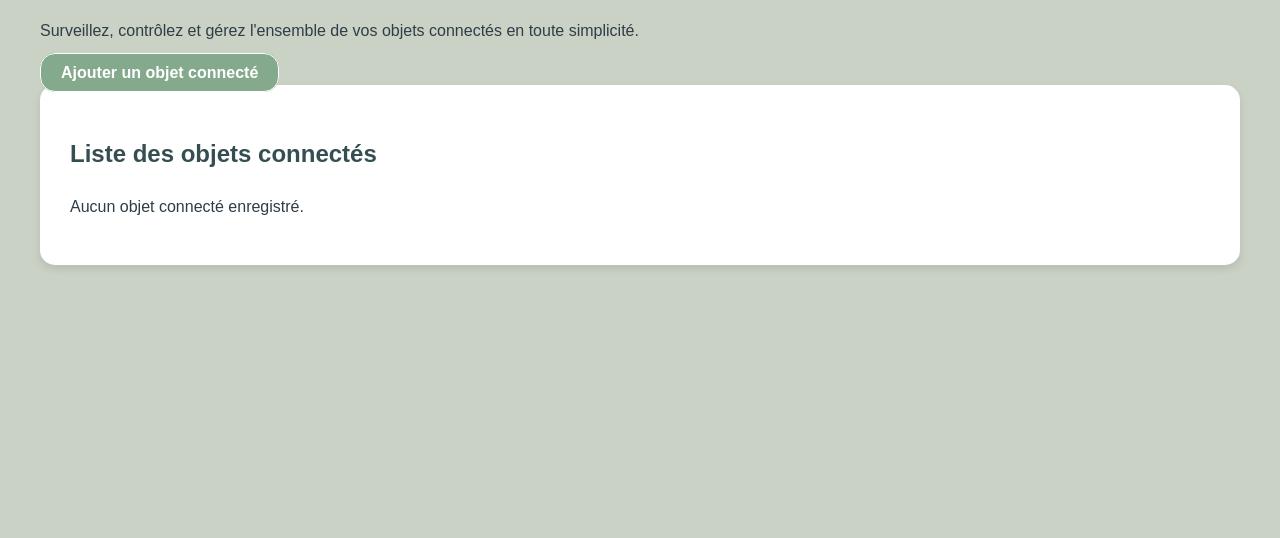
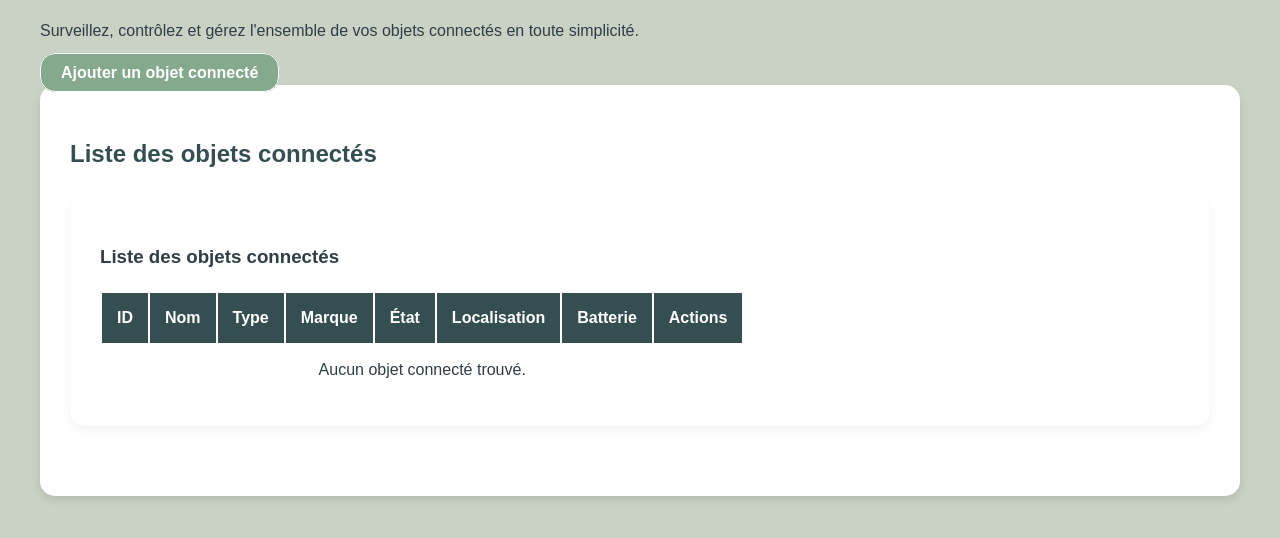
Before and after one commit to Myri23/Valmont, a Symfony app: template templates/gestion/index.html.twig in a window 1280 px wide. Shown: the part 162-700 px from the top of the page. Run offline with Twig, Linux system fonts and the light colour scheme; the template is opened without the code that fills it, so the values that code supplies are empty; style sheets or scripts are compiled from the project's sources; some libraries are stand-ins or nearby versions.

Commit message:
admin gestion objets + images ajoutées

```diff
--- a/templates/base.html.twig
+++ b/templates/base.html.twig
@@ -6,6 +6,7 @@
         <title>{% block title %}Valmont - Accueil{% endblock %}</title>
         <link rel="stylesheet" href="{{ asset('styles/index.css') }}">
         <link rel="stylesheet" href="{{ path('admin_dynamic_css') }}">
+        <link rel="stylesheet" href="{{ asset('styles/objets.css') }}">
     </head>
     <body>
         <nav class="navbar">
--- a/templates/gestion/index.html.twig
+++ b/templates/gestion/index.html.twig
@@ -3,6 +3,8 @@
 {% block title %}Gestion des Objets Connectés{% endblock %}
 
 {% block body %}
+
+
 <div class="container mt-4">
     <h1 class="mb-4">Gestion des Objets Connectés</h1>
     <p class="lead">Surveillez, contrôlez et gérez l'ensemble de vos objets connectés en toute simplicité.</p>
@@ -15,73 +17,86 @@
         <div class="card-header bg-primary text-white">
             <h2 class="h5 mb-0">Liste des objets connectés</h2>
         </div>
-        <div class="card-body">
-            {% if objets is empty %}
-                <p class="text-muted text-center">Aucun objet connecté enregistré.</p>
-            {% else %}
+        <!-- Le tableau des objets-->
+    <div class="section-card">
+        <h3 class="h5 mb-4">Liste des objets connectés</h3>
         <div class="table-responsive">
-                    <table class="table table-striped table-hover">
-                        <thead>
+            <table class="table table-striped table-hover align-middle" id="objetConnectesTable">
+                <thead class="table-dark">
                     <tr>
                         <th>ID</th>
                         <th>Nom</th>
                         <th>Type</th>
+                        <th>Marque</th>
+                        <th>État</th>
                         <th>Localisation</th>
-                                <th>État</th>
                         <th>Batterie</th>
+                        <th>Actions</th>
                     </tr>
                 </thead>
                 <tbody>
                     {% for objet in objets %}
-                                <tr>
+                        <tr data-type="{{ objet.type }}" data-id="{{ objet.id }}">
+                            <!-- Le contenu des cellules reste le même -->
                             <td>{{ objet.idUnique }}</td>
                             <td>{{ objet.nom }}</td>
-                                    <td>{{ objet.type }}</td>
-                                    <td>{{ objet.localisation }}</td>
+                            <td>
+                                {% if objet.type == 'Poubelle' %}
+                                    <span class="type-badge type-poubelle">
+                                        <i class="fas fa-trash-alt me-1"></i> {{ objet.type }}
+                                    </span>
+                                {% elseif objet.type == 'Parking' %}
+                                    <span class="type-badge type-parking">
+                                        <i class="fas fa-parking me-1"></i> {{ objet.type }}
+                                    </span>
+                                {% elseif objet.type == 'Lampadaire' %}
+                                    <span class="type-badge type-lampadaire">
+                                        <i class="fas fa-lightbulb me-1"></i> {{ objet.type }}
+                                    </span>
+                                {% else %}
+                                    <span class="type-badge type-autre">
+                                        <i class="fas fa-cog me-1"></i> {{ objet.type }}
+                                    </span>
+                                {% endif %}
+                            </td>
+                            <td>{{ objet.marque }}</td>
                             <td>
                                 <span class="badge {% if objet.etat == 'Actif' %}bg-success{% elseif objet.etat == 'Maintenance' %}bg-warning{% else %}bg-danger{% endif %}">
                                     {{ objet.etat }}
                                 </span>
                             </td>
+                            <td>{{ objet.localisation }}</td>
                             <td>
                                 <div class="progress" style="height: 20px;">
-                                            <div class="progress-bar
-                                                {% if objet.batteriePct < 20 %}
-                                                    bg-danger
-                                                {% elseif objet.batteriePct < 50 %}
-                                                    bg-warning
-                                                {% else %}
-                                                    bg-success
-                                                {% endif %}"
-                                                role="progressbar"
-                                                style="width: {{ objet.batteriePct }}%"
-                                                aria-valuenow="{{ objet.batteriePct }}"
-                                                aria-valuemin="0"
-                                                aria-valuemax="100">
+                                    <div class="progress-bar {% if objet.batteriePct < 20 %}bg-danger{% elseif objet.batteriePct < 50 %}bg-warning{% else %}bg-success{% endif %}" style="width: {{ objet.batteriePct }}%">
                                         {{ objet.batteriePct }}%
                                     </div>
                                 </div>
                             </td>
-                                    <td>{{ objet.derniereInteraction|date('d/m/Y H:i') }}</td>
                             <td>
-                                        <div class="btn-group">
-                                            <a href="#" class="btn btn-sm btn-info">
-                                                <i class="fas fa-eye"></i>
-                                            </a>
-                                            <a href="#" class="btn btn-sm btn-warning">
+                                <div class="action-buttons">
+                                    <a href="#" class="btn btn-edit" title="Modifier">
                                         <i class="fas fa-edit"></i>
                                     </a>
-                                            <a href="#" class="btn btn-sm btn-danger">
+                                    <!-- rajouter un bouton pour demander la suppresion de l'objet a l'administrateur -->
+                                        <button type="submit" class="btn btn-delete" title="Supprimer">
                                             <i class="fas fa-trash"></i>
-                                            </a>
+                                        </button>
+                                    </form>
                                 </div>
+                            </td>
+                        </tr>
+                    {% else %}
+                        <tr>
+                            <td colspan="8" class="text-center text-muted py-4">
+                                <i class="fas fa-info-circle me-2 fa-lg"></i>
+                                Aucun objet connecté trouvé.
                             </td>
                         </tr>
                     {% endfor %}
                 </tbody>
             </table>
         </div>
-            {% endif %}
     </div>
     </div>
 </div>
```
Also changed, not shown: templates/admin/objets_gestion.html.twig (+5 -16 lines), templates/information/objets.html.twig (+57 -18 lines), templates/information/ville.html.twig (+21 -4 lines), templates/visualisation/index.html.twig (+1 -14 lines), templates/visualisation/membres.html.twig (+13 -3 lines), assets/images/valmont_lieux.jpg (added), assets/images/valmont_membres.jpg (added), assets/images/valmont_tram.jpeg (added), assets/images/valmont_ville.jpg (added). Lines whose indentation alone changed are shown as unchanged.
